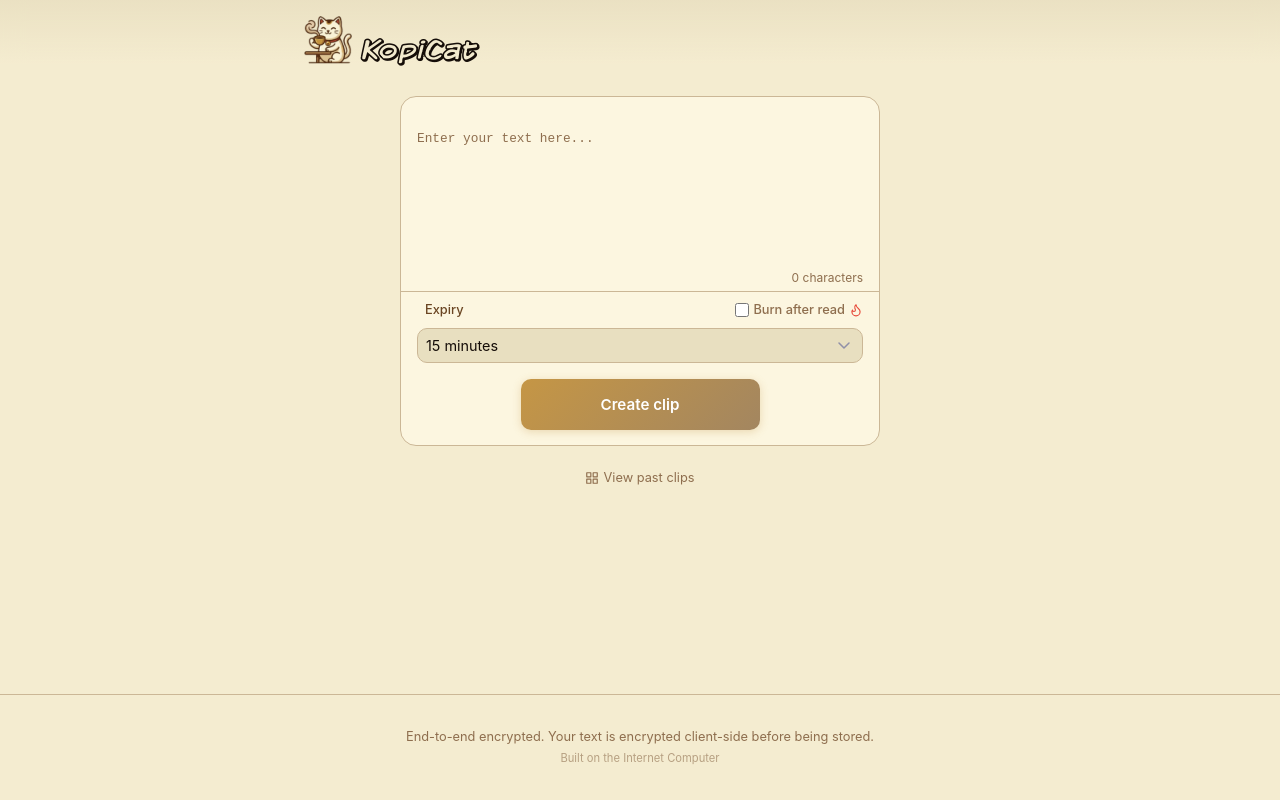
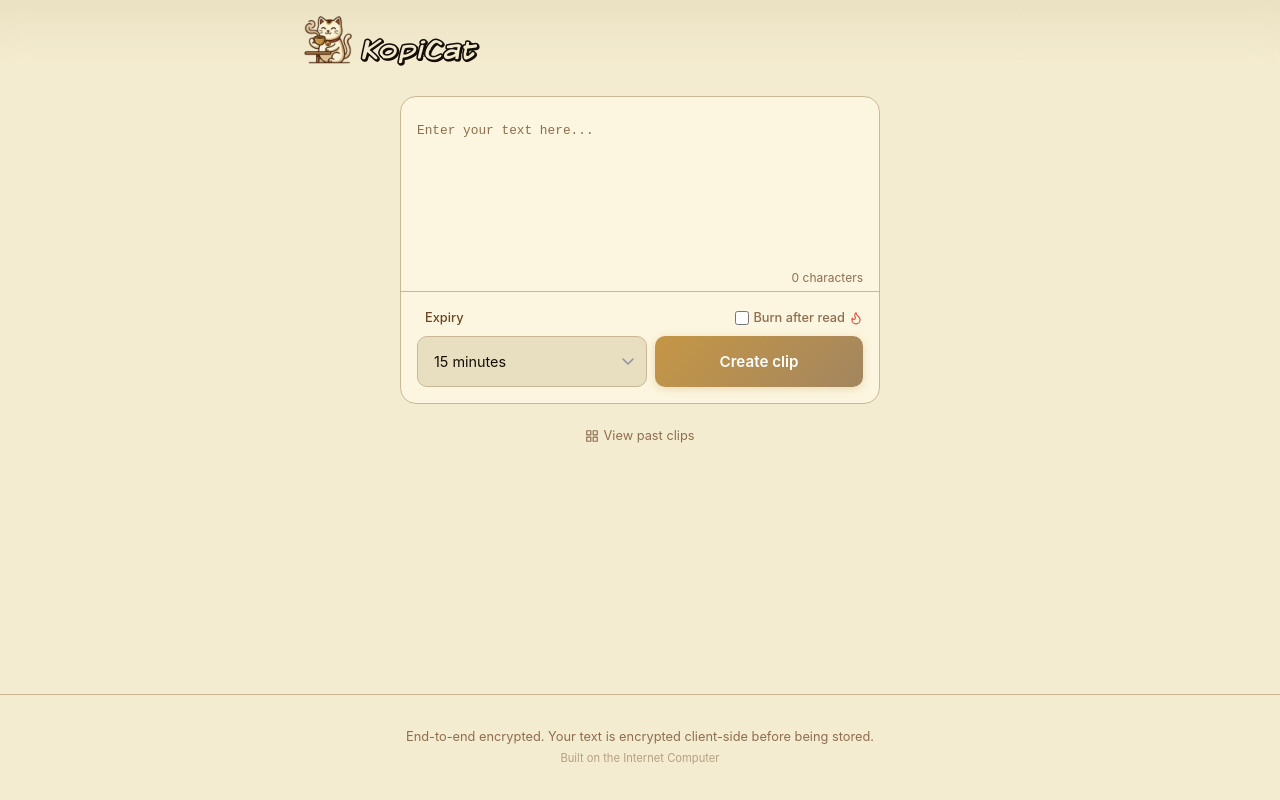
Before and after one commit to ninegua/kopicat, a SvelteKit app: page / in a window 1280 px wide. Both pictures are taken after a click on the button 640 px from the left and 271 px from the top of the page. Built offline with nearby package versions, Linux system fonts and the light colour scheme.

Commit message:
Adjust styles

```diff
--- a/src/lib/api/local-store.ts
+++ b/src/lib/api/local-store.ts
@@ -21,8 +21,7 @@ function writeClips(clips: LocalClip[]) {
 }
 
 export function getLocalClips(): LocalClip[] {
-  const now = Date.now();
-  return readClips().filter((c) => c.expires_at > now);
+  return readClips();
 }
 
 export function addLocalClip(clip: LocalClip): LocalClip[] {
--- a/src/lib/components/CreateForm.svelte
+++ b/src/lib/components/CreateForm.svelte
@@ -45,6 +45,12 @@
   }
 
   const charCount = $derived(text.length);
+
+  function handleInput() {
+    if ($clipState.error) {
+      clipState.update((s) => ({ ...s, error: null }));
+    }
+  }
 </script>
 
 <div class="card">
@@ -54,6 +60,7 @@
       bind:value={text}
       placeholder="Enter your text here..."
       class="card-textarea"
+      oninput={handleInput}
     ></textarea>
     <span class="char-count">{charCount} characters</span>
   </div>
@@ -105,13 +112,12 @@
         </svg>
       </label>
     </div>
+    <div class="form-row">
       <select id="clip-ttl" bind:value={selectedTTL} class="select">
         {#each TTL_OPTIONS as option}
           <option value={option.value}>{option.label}</option>
         {/each}
       </select>
-  </div>
-
       <button class="btn-primary" onclick={handleCreate} disabled={$clipState.loading}>
     {#if $clipState.loading}
       <svg class="spinner" viewBox="0 0 24 24" fill="none" stroke="currentColor" stroke-width="2.5">
@@ -123,49 +129,15 @@
      {/if}
       </button>
     </div>
+  </div>
+</div>
 
 <style>
-  .card-textarea-group {
-    padding: var(--space-xl) var(--space-md);
-    border-bottom: 1px solid var(--border-color);
-    width: 100%;
-    min-height: 180px;
-    height: 195px;
-    display: flex;
-    flex-direction: column;
-    position: relative;
-    overflow-y: auto;
-  }
-
-  .card-textarea {
-    width: 100%;
-    height: 100%;
-    padding: 0;
-    background: transparent;
-    border: none;
-    border-radius: 0;
-    color: var(--text-primary);
-    font-size: 0.8rem;
-    line-height: 1.5;
-    resize: none;
-    outline: none;
-    font-family: monospace;
-  }
-
-  .card-textarea:focus {
-    box-shadow: none;
-  }
-
-  .card-textarea::placeholder {
-    color: var(--text-muted);
-  }
-
   .expiry-header {
     display: flex;
     align-items: center;
     justify-content: space-between;
-    margin-bottom: var(--space-sm);
-    margin-top: var(--space-sm);
+    margin: var(--space-sm) 0;
   }
 
   .expiry-header label {
@@ -201,8 +173,7 @@
   }
 
   .select {
-    width: 100%;
-    padding: var(--space-sm);
+    padding: var(--space-md);
     background: var(--bg-input);
     border: 1px solid var(--border-color);
     border-radius: var(--radius-md);
@@ -234,8 +205,7 @@
   }
 
   .btn-primary {
-    width: 50%;
-    margin: 0 auto var(--space-md);
+    padding: var(--space-md) var(--space-md);
     font-size: 0.95rem;
   }
 </style>
--- a/src/lib/components/IdleView.svelte
+++ b/src/lib/components/IdleView.svelte
@@ -122,7 +122,7 @@
   }
 
   .idle-inner {
-    padding: var(--space-4xl) var(--space-3xl);
+    padding: var(--space-xl) var(--space-2xl) var(--space-2xl) var(--space-2xl);
     width: 100%;
   }
 
--- a/src/lib/components/ListView.svelte
+++ b/src/lib/components/ListView.svelte
@@ -7,9 +7,7 @@
   let shareUrl = $state('');
 
   const clips = $derived(
-    $clipState.localClips
-      .filter((c) => c.expires_at > Date.now())
-      .sort((a, b) => b.created_at - a.created_at),
+    $clipState.localClips.sort((a, b) => b.created_at - a.created_at),
   );
 
   const newestClip = $derived(clips[0] ?? null);
@@ -36,6 +34,12 @@
     if (hours > 0) return `expires in ${hours}h${minutes > 0 ? ` ${minutes}m` : ''}`;
     if (minutes > 0) return `expires in ${minutes}m`;
     return `expires in ${seconds}s`;
+  }
+
+  function formatExpiryDisplay(clip: (typeof clips)[0]): { label: string; expired: boolean } {
+    if (!clip.expires_at || clip.expires_at === 0) return { label: 'No expiry', expired: false };
+    if (clip.expires_at > Date.now()) return { label: formatTimeUntilExpire(clip.expires_at), expired: false };
+    return { label: 'Expired', expired: true };
   }
 
   function truncate(text: string, maxLength: number): string {
@@ -141,8 +145,8 @@
               </div>
               <div class="clip-expanded-footer">
                 <span class="clip-time">Created {formatTimeAgo(clip.created_at)}</span>
-                <span class="clip-expiry" class:clip-expiry-soon={clip.expires_at - Date.now() < 300000}>
-                  {formatTimeUntilExpire(clip.expires_at)}
+                <span class="clip-expiry" class:clip-expiry-soon={clip.expires_at - Date.now() < 300000 && clip.expires_at > Date.now()} class:clip-expired={clip.expires_at && clip.expires_at <= Date.now()}>
+                  {formatExpiryDisplay(clip).label}
                 </span>
                 {#if clip.burn_after_read}
                   <span class="burn-badge">Burn after read</span>
@@ -154,10 +158,9 @@
               <span class="clip-preview">{truncate(clip.text, 40)}</span>
               <div class="clip-meta">
                 <span class="clip-time">{formatTimeAgo(clip.created_at)}</span>
-                <span class="clip-expiry" class:clip-expiry-soon={clip.expires_at - Date.now() < 300000}>
-                  {formatTimeUntilExpire(clip.expires_at)}
+                <span class="clip-expiry" class:clip-expiry-soon={clip.expires_at - Date.now() < 300000 && clip.expires_at > Date.now()} class:clip-expired={clip.expires_at && clip.expires_at <= Date.now()}>
+                  {formatExpiryDisplay(clip).label}
                 </span>
-                <span class="clip-chars">{clip.text.length}</span>
               </div>
             </div>
           {/if}
@@ -224,7 +227,7 @@
   }
 
   .clip-item {
-    background: var(--bg-card);
+    background: transparent;
     border: 1px solid var(--border-color);
     border-radius: var(--radius-md);
     padding: var(--space-md);
@@ -236,14 +239,13 @@
   }
 
   .clip-item:hover {
-    border-color: var(--accent);
-    background: var(--bg-card-hover);
+    border-color: var(--border-color);
   }
 
   .clip-focused {
     border-color: var(--accent);
     box-shadow: 0 0 0 3px var(--accent-glow);
-    background: var(--bg-card-hover);
+    background: var(--bg-card);
   }
 
   .clip-collapsed {
@@ -283,12 +285,8 @@
     color: var(--warning);
   }
 
-  .clip-chars {
-    color: var(--text-muted);
-    font-size: 0.7rem;
-    background: var(--bg-input);
-    padding: var(--space-xs) var(--space-xs);
-    border-radius: var(--radius-sm);
+  .clip-expired {
+    color: var(--error);
   }
 
   .clip-expanded {
--- a/src/lib/components/ResultView.svelte
+++ b/src/lib/components/ResultView.svelte
@@ -20,12 +20,13 @@
 
 <div class="card">
   {#if $clipState.decryptedText}
-    <div class="result-content">
+    <div class="card-textarea-group">
       <pre class="clipped-text">{$clipState.decryptedText}</pre>
       <span class="char-count">{$clipState.decryptedText.length} characters</span>
     </div>
   {/if}
 
+    <div class="form-group">
   <div class="card-status-header">
     <div class="card-status">
       <svg
@@ -69,7 +70,7 @@
   {/if}
 
   {#if $clipState.decryptedText}
-    <div class="btn-row">
+    <div class="form-row">
       <button class="btn-primary" onclick={copyText} disabled={copyFeedback === 'text'}>
         {#if copyFeedback === 'text'}
           <svg
@@ -121,10 +122,11 @@
     </div>
   {/if}
 </div>
+</div>
 
 <style>
   .card-status-header {
-    padding: var(--space-sm) var(--space-md);
+    margin: var(--space-sm) 0;
     text-align: center;
     display: flex;
     align-items: center;
@@ -175,11 +177,10 @@
   }
 
   .result-content {
-    padding: var(--space-xl) var(--space-md);
+    padding: var(--space-lg) var(--space-md);
     border-bottom: 1px solid var(--border-color);
     width: 100%;
-    min-height: 100px;
-    max-height: 280px;
+    height: 200px;
     display: flex;
     flex-direction: column;
     position: relative;
@@ -188,7 +189,7 @@
 
   .char-count {
     position: absolute;
-    bottom: var(--space-sm);
+    bottom: var(--space-xs);
     right: var(--space-md);
     color: var(--text-muted);
     font-size: 0.75rem;
--- a/src/routes/+layout.svelte
+++ b/src/routes/+layout.svelte
@@ -155,7 +155,9 @@
     width: 100%;
     max-width: 480px;
     margin: 0 auto;
-    height: 350px;
+    display: flex;
+    flex-direction: column;
+    height: 100%;
   }
 
   :global(.card-header) {
@@ -190,6 +192,42 @@
   :global(.card-subtitle) {
     color: var(--text-muted);
     font-size: 0.85rem;
+  }
+
+  :global(.card-textarea-group) {
+    padding: var(--space-lg) var(--space-md);
+    border-bottom: 1px solid var(--border-color);
+    width: 100%;
+    min-height: 180px;
+    height: 195px;
+    display: flex;
+    flex-direction: column;
+    position: relative;
+    overflow-y: auto;
+    margin-bottom: var(--space-sm);
+  }
+
+  :global(.card-textarea) {
+    width: 100%;
+    height: 100%;
+    padding: 0;
+    background: transparent;
+    border: none;
+    border-radius: 0;
+    color: var(--text-primary);
+    font-size: 0.8rem;
+    line-height: 1.5;
+    resize: none;
+    outline: none;
+    font-family: monospace;
+  }
+
+  :global(.card-textarea:focus) {
+    box-shadow: none;
+  }
+
+  :global(.card-textarea::placeholder) {
+    color: var(--text-muted);
   }
 
   /* --- Buttons --- */
@@ -263,13 +301,26 @@
     border-radius: var(--radius-md);
     color: var(--error);
     font-size: 0.85rem;
-    margin: var(--space-md);
+    margin: 0;
   }
 
   /* --- Form elements --- */
   :global(.form-group) {
+    flex: 1;
+    display: flex;
+    flex-direction: column;
     margin-bottom: var(--space-md);
     padding: 0 var(--space-md);
+  }
+
+  :global(.form-row) {
+    display: flex;
+    gap: var(--space-sm);
+    align-items: center;
+  }
+
+  :global(.form-row > *) {
+    flex: 1;
   }
 
   :global(label) {
```
Also changed, not shown: 1 other file (tests, documents, lock files or other folders). Lines whose indentation alone changed are shown as unchanged.
